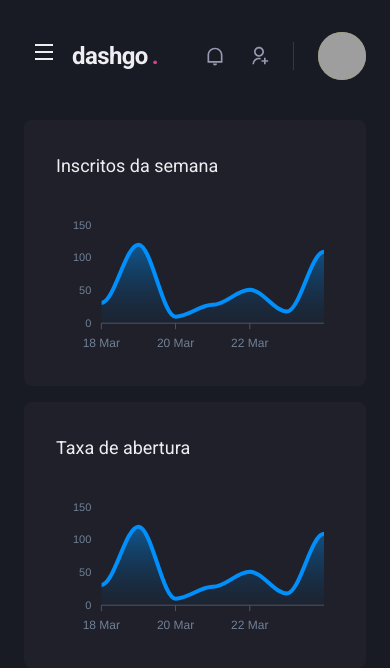
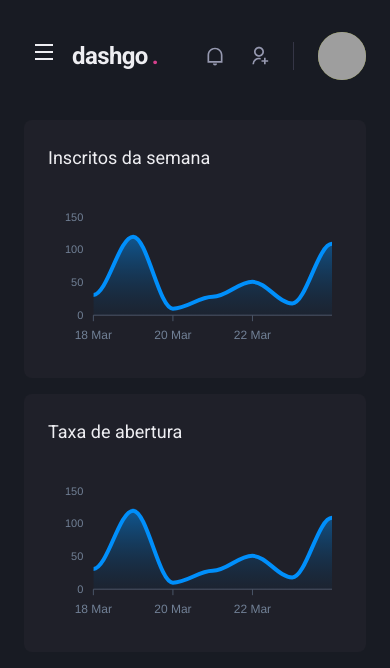
Before and after one commit to Jarlei3m/dashgo, a Next.js app: page /dashboard in a window 390 px wide. Shown: the top 668 px of the page. Built offline with nearby package versions, Linux system fonts and the light colour scheme; grey boxes are pictures that could not be loaded.

Commit message:
style: Added responsive dashboard

```diff
--- a/src/pages/dashboard.tsx
+++ b/src/pages/dashboard.tsx
@@ -67,13 +67,13 @@
         <SideBar />
 
         <SimpleGrid flex='1' gap='4' minChildWidth='320px' align='flex-start'>
-          <Box p='8' bg='gray.800' borderRadius={8} pb='4'>
+          <Box p={['6', '8']} bg='gray.800' borderRadius={8} pb='4'>
             <Text fontSize='lg' mb='4'>
               Inscritos da semana
             </Text>
             <Chart options={options} series={series} type='area' height={160} />
           </Box>
-          <Box p='8' bg='gray.800' borderRadius={8} pb='4'>
+          <Box p={['6', '8']} bg='gray.800' borderRadius={8} pb='4'>
             <Text fontSize='lg' mb='4'>
               Taxa de abertura
             </Text>
```
